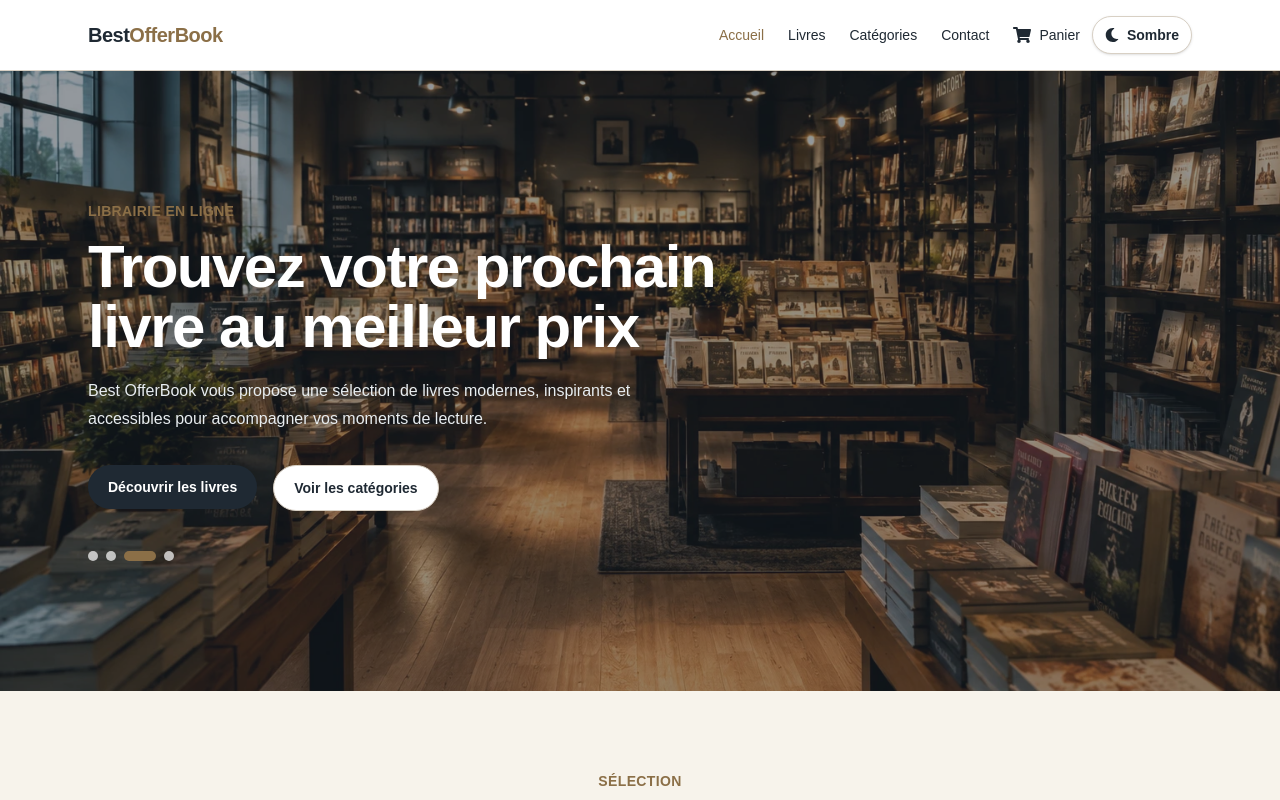
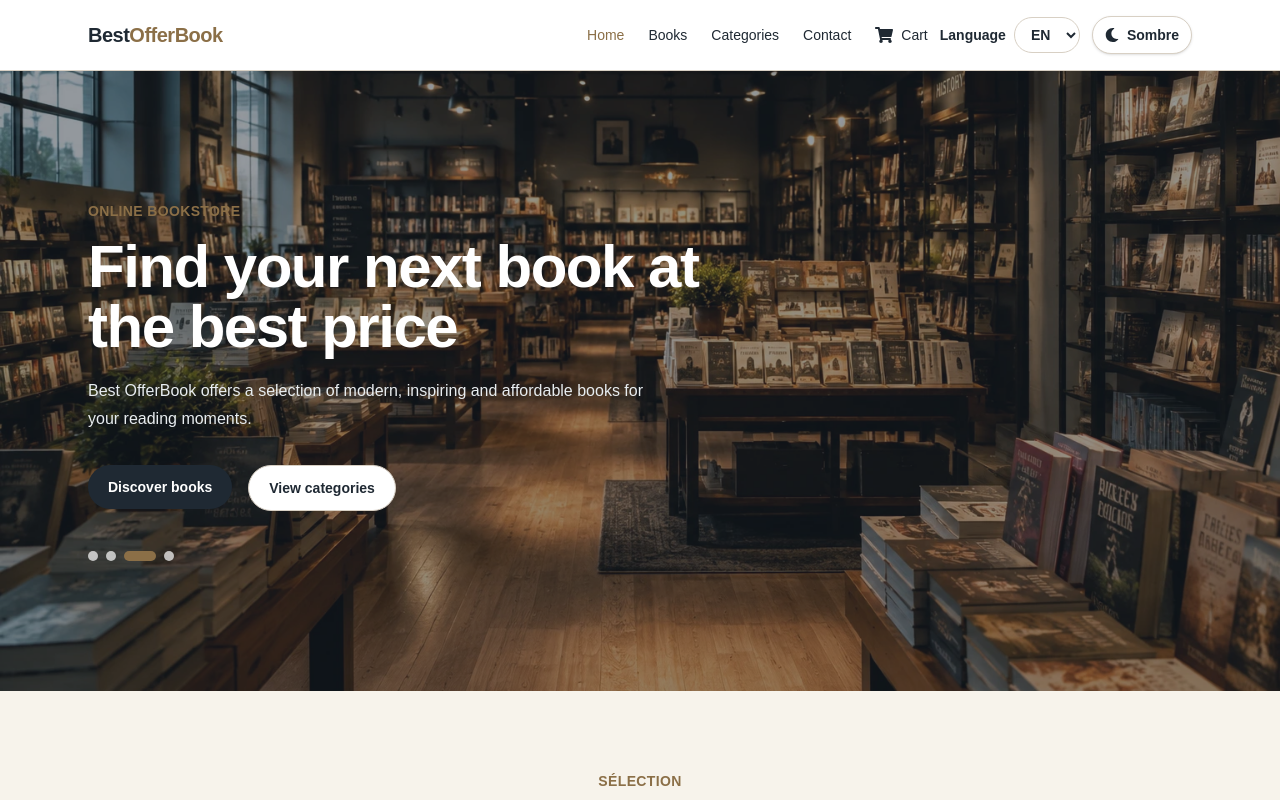
Before and after one commit to mubiluludeo77-ux/Best-offer-books, a Next.js app: page / in a window 1280 px wide. Shown: the top 800 px of the page. Built offline with nearby package versions, Linux system fonts and the light colour scheme.

Commit message:
Traduction en/fr

```diff
--- a/src/app/layout.tsx
+++ b/src/app/layout.tsx
@@ -1,9 +1,13 @@
 import type { Metadata } from 'next';
 import { Geist, Geist_Mono } from 'next/font/google';
+
 import Header from '@/components/header/Header';
 import Footer from '@/components/footer/Footer';
+
 import { CartProvider } from '@/context/CartContext';
 import { ThemeProvider } from '@/providers/ThemeProvider';
+import { I18nProvider } from '@/providers/I18nProvider';
+
 import './globals.css';
 
 const geistSans = Geist({
@@ -32,6 +36,7 @@ export default function RootLayout({
       className={`${geistSans.variable} ${geistMono.variable} h-full antialiased`}
     >
       <body className="min-h-full text-[var(--color-primary)]">
+        <I18nProvider>
           <ThemeProvider>
             <CartProvider>
               <Header />
@@ -39,6 +44,7 @@ export default function RootLayout({
               <Footer />
             </CartProvider>
           </ThemeProvider>
+        </I18nProvider>
       </body>
     </html>
   );
--- a/src/components/header/Header.tsx
+++ b/src/components/header/Header.tsx
@@ -2,6 +2,7 @@ import Logo from '@/components/common/Logo';
 import MenuNav from '@/components/header/MenuNav';
 import MobileMenu from '@/components/header/MobileMenu';
 import ThemeToggle from '@/components/header/ThemeToggle';
+import LanguageSwitcher from '@/components/header/LanguageSwitcher';
 
 export default function Header() {
   return (
@@ -14,8 +15,8 @@ export default function Header() {
             <MenuNav className="flex items-center gap-6 text-sm font-medium" />
           </div>
 
+          <LanguageSwitcher />
           <ThemeToggle />
-
           <MobileMenu />
         </div>
       </div>
--- /dev/null
+++ b/src/components/header/LanguageSwitcher.tsx
@@ -0,0 +1,28 @@
+'use client';
+
+import { useTranslation } from 'react-i18next';
+
+export default function LanguageSwitcher() {
+  const { i18n, t } = useTranslation();
+
+  const currentLanguage = i18n.language.startsWith('en') ? 'en' : 'fr';
+
+  function handleChangeLanguage(language: string) {
+    i18n.changeLanguage(language);
+  }
+
+  return (
+    <label className="flex items-center gap-2 text-sm font-semibold text-[var(--color-primary)]">
+      <span className="hidden sm:inline">{t('language.label')}</span>
+
+      <select
+        value={currentLanguage}
+        onChange={(event) => handleChangeLanguage(event.target.value)}
+        className="rounded-full border border-[var(--color-border)] bg-[var(--color-surface)] px-3 py-2 text-sm text-[var(--color-primary)] outline-none transition hover:bg-[var(--color-hover)]"
+      >
+        <option value="fr">FR</option>
+        <option value="en">EN</option>
+      </select>
+    </label>
+  );
+}
--- a/src/components/header/MenuNav.tsx
+++ b/src/components/header/MenuNav.tsx
@@ -2,7 +2,9 @@
 
 import Link from 'next/link';
 import { usePathname } from 'next/navigation';
+import { useTranslation } from 'react-i18next';
 import { FaShoppingCart } from 'react-icons/fa';
+
 import { navItems } from '@/data/navItems';
 import { useCart } from '@/context/CartContext';
 
@@ -18,6 +20,7 @@ export default function MenuNav({
   onLinkClick,
 }: MenuNavProps) {
   const pathname = usePathname();
+  const { t } = useTranslation();
   const { cartItemsCount } = useCart();
 
   return (
@@ -40,6 +43,7 @@ export default function MenuNav({
             {isCart && (
               <span className="relative inline-flex">
                 <FaShoppingCart className="text-lg" />
+
                 {cartItemsCount > 0 && (
                   <span className="absolute -right-3 -top-3 flex h-5 min-w-5 items-center justify-center rounded-full bg-[var(--color-secondary)] px-1 text-xs font-bold text-white">
                     {cartItemsCount}
@@ -47,7 +51,8 @@ export default function MenuNav({
                 )}
               </span>
             )}
-            <span>{item.label}</span>
+
+            <span>{t(item.translationKey)}</span>
           </Link>
         );
       })}
--- a/src/components/home/Hero.tsx
+++ b/src/components/home/Hero.tsx
@@ -3,12 +3,15 @@
 import { useEffect, useState } from 'react';
 import Image from 'next/image';
 import Link from 'next/link';
+import { useTranslation } from 'react-i18next';
+
 import Button from '@/components/common/Button';
 import Container from '@/components/common/Container';
 import { heroSlides } from '@/data/heroSlides';
 
 export default function Hero() {
   const [activeSlideIndex, setActiveSlideIndex] = useState(0);
+  const { t } = useTranslation();
 
   useEffect(() => {
     const intervalId = window.setInterval(() => {
@@ -16,6 +19,7 @@ export default function Hero() {
         currentIndex === heroSlides.length - 1 ? 0 : currentIndex + 1
       );
     }, 3000);
+
     return () => window.clearInterval(intervalId);
   }, []);
 
@@ -31,34 +35,39 @@ export default function Hero() {
         sizes="100vw"
         className="object-cover"
       />
+
       <div className="absolute inset-0 bg-[var(--color-hero-overlay)]" />
 
       <Container className="relative z-10 flex min-h-[620px] items-center">
         <div className="max-w-2xl">
           <p className="mb-4 text-sm font-semibold uppercase tracking-wide text-[var(--color-secondary)]">
-            Librairie en ligne
+            {t('hero.eyebrow')}
           </p>
+
           <h1 className="text-4xl font-bold tracking-tight text-[var(--color-hero-text)] sm:text-5xl lg:text-6xl">
-            Trouvez votre prochain livre au meilleur prix
+            {t('hero.title')}
           </h1>
+
           <p className="mt-5 max-w-xl text-base leading-7 text-[var(--color-hero-muted)]">
-            Best OfferBook vous propose une sélection de livres modernes,
-            inspirants et accessibles pour accompagner vos moments de lecture.
+            {t('hero.description')}
           </p>
+
           <div className="mt-8 flex flex-wrap gap-4">
             <Link href="/livres">
-              <Button>Découvrir les livres</Button>
+              <Button>{t('hero.discoverBooks')}</Button>
             </Link>
+
             <Link href="/categories">
-              <Button variant="secondary">Voir les catégories</Button>
+              <Button variant="secondary">{t('hero.viewCategories')}</Button>
             </Link>
           </div>
+
           <div className="mt-10 flex gap-2">
             {heroSlides.map((slide, index) => (
               <button
                 key={slide.id}
                 type="button"
-                aria-label={`Afficher l'image ${index + 1}`}
+                aria-label={`${t('hero.showImage')} ${index + 1}`}
                 onClick={() => setActiveSlideIndex(index)}
                 className={`h-2.5 rounded-full transition-all ${
                   activeSlideIndex === index
--- a/src/data/navItems.ts
+++ b/src/data/navItems.ts
@@ -1,4 +1,3 @@
-// Pages disponibles dans la navigation SPA
 export type PageName =
   | 'accueil'
   | 'livres'
@@ -7,35 +6,40 @@ export type PageName =
   | 'panier'
   | 'detailLivre';
 
-// Liens affichés dans le menu de navigation
 export const navItems = [
   {
     label: 'Accueil',
+    translationKey: 'nav.home',
     page: 'accueil',
     href: '/',
   },
   {
     label: 'Livres',
+    translationKey: 'nav.books',
     page: 'livres',
     href: '/livres',
   },
   {
     label: 'Catégories',
+    translationKey: 'nav.categories',
     page: 'categories',
     href: '/categories',
   },
   {
     label: 'Contact',
+    translationKey: 'nav.contact',
     page: 'contact',
     href: '/contact',
   },
   {
     label: 'Panier',
+    translationKey: 'nav.cart',
     page: 'panier',
     href: '/panier',
   },
 ] satisfies {
   label: string;
+  translationKey: string;
   page: PageName;
   href: string;
 }[];
--- /dev/null
+++ b/src/i18next.ts
@@ -0,0 +1,37 @@
+import i18n from 'i18next';
+import LanguageDetector from 'i18next-browser-languagedetector';
+import { initReactI18next } from 'react-i18next';
+
+import frCommon from '@/locales/fr/common.json';
+import enCommon from '@/locales/en/common.json';
+
+if (!i18n.isInitialized) {
+  i18n
+    .use(LanguageDetector)
+    .use(initReactI18next)
+    .init({
+      resources: {
+        fr: {
+          common: frCommon,
+        },
+        en: {
+          common: enCommon,
+        },
+      },
+      fallbackLng: 'fr',
+      supportedLngs: ['fr', 'en'],
+      defaultNS: 'common',
+      interpolation: {
+        escapeValue: false,
+      },
+      detection: {
+        order: ['localStorage', 'navigator'],
+        caches: ['localStorage'],
+      },
+      react: {
+        useSuspense: false,
+      },
+    });
+}
+
+export default i18n;
--- a/src/locales/en/common.json
+++ b/src/locales/en/common.json
@@ -0,0 +1,24 @@
+{
+  "nav": {
+    "home": "Home",
+    "books": "Books",
+    "categories": "Categories",
+    "contact": "Contact",
+    "cart": "Cart"
+  },
+  "language": {
+    "label": "Language"
+  },
+  "theme": {
+    "dark": "Dark",
+    "light": "Light"
+  },
+  "hero": {
+    "eyebrow": "Online bookstore",
+    "title": "Find your next book at the best price",
+    "description": "Best OfferBook offers a selection of modern, inspiring and affordable books for your reading moments.",
+    "discoverBooks": "Discover books",
+    "viewCategories": "View categories",
+    "showImage": "Show image"
+  }
+}
--- a/src/locales/fr/common.json
+++ b/src/locales/fr/common.json
@@ -0,0 +1,24 @@
+{
+  "nav": {
+    "home": "Accueil",
+    "books": "Livres",
+    "categories": "Catégories",
+    "contact": "Contact",
+    "cart": "Panier"
+  },
+  "language": {
+    "label": "Langue"
+  },
+  "theme": {
+    "dark": "Sombre",
+    "light": "Clair"
+  },
+  "hero": {
+    "eyebrow": "Librairie en ligne",
+    "title": "Trouvez votre prochain livre au meilleur prix",
+    "description": "Best OfferBook vous propose une sélection de livres modernes, inspirants et accessibles pour accompagner vos moments de lecture.",
+    "discoverBooks": "Découvrir les livres",
+    "viewCategories": "Voir les catégories",
+    "showImage": "Afficher l'image"
+  }
+}
--- /dev/null
+++ b/src/providers/I18nProvider.tsx
@@ -0,0 +1,28 @@
+'use client';
+
+import { useEffect } from 'react';
+import type { ReactNode } from 'react';
+import { I18nextProvider } from 'react-i18next';
+import i18n from '@/i18next';
+
+type I18nProviderProps = {
+  children: ReactNode;
+};
+
+export function I18nProvider({ children }: I18nProviderProps) {
+  useEffect(() => {
+    function updateHtmlLanguage(language: string) {
+      document.documentElement.lang = language.startsWith('en') ? 'en' : 'fr';
+    }
+
+    updateHtmlLanguage(i18n.language);
+
+    i18n.on('languageChanged', updateHtmlLanguage);
+
+    return () => {
+      i18n.off('languageChanged', updateHtmlLanguage);
+    };
+  }, []);
+
+  return <I18nextProvider i18n={i18n}>{children}</I18nextProvider>;
+}
```
Lines whose indentation alone changed are shown as unchanged.
